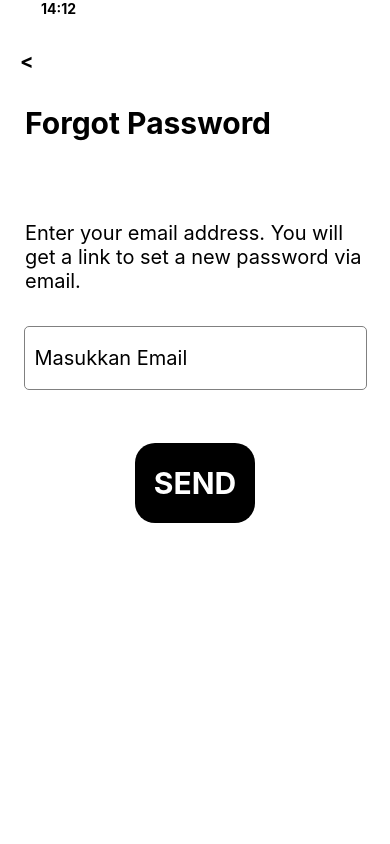
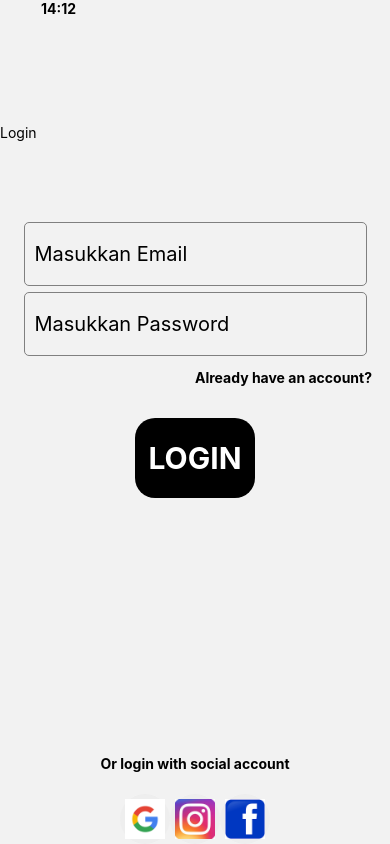
Before and after one commit to nurfadillah014/Nurfadillah-105841108121-Lab1, a React Native app: screen /Login in a window 390 px wide. Built offline with nearby package versions, Linux system fonts and the light colour scheme.

Commit message:
navigation dan tasbar

```diff
--- a/App.js
+++ b/App.js
@@ -1,49 +1,30 @@
-import { Text, View, Image } from 'react-native'
-import React from 'react'
-import TextInputCostum from './component/textinput/textinput'
-import ButtonCostum from './component/button/button'
+import * as React from 'react';
+import {View, Text, Button} from 'react-native';
+import {NavigationContainer} from '@react-navigation/native';
+import {createNativeStackNavigator} from '@react-navigation/native-stack';
+import Login from './Login'
 
-const App =() => {
-  return(
-     <View style = {{flex : 1}}>
-      <View style = {{
-        flexbox : 1, justifyContent : 'flex-end', justifyContent : 'space-between', height : 141
-      }}>
-        <Text style ={{
-          fontWeight : 'bold', marginLeft : 41
-        }}>
-          14:12
-        </Text>
-        <Text style ={{
-          fontSize : 20, fontWeight : 'bold', marginLeft : 20
-        }}>
-          {'<'}
-        </Text>
-        <Text style ={{
-          fontSize : 30, fontWeight : 'bold', marginLeft : 25
-        }}>
-          Forgot Password
-        </Text>
-     </View>
 
-     <View style ={{
-      flex : 1, flexDirection : 'column', alignItems : 'center', marginTop : 80,
-     }}>
-      <Text style ={{
-          fontSize : 20, marginLeft : 25, marginRight : 25, marginBottom : 30
-        }}>Enter your email address. You will get a link to set a new password via email.
-        </Text>
-      <TextInputCostum name = "Email"/>
-      <Text style={{
-        marginBottom : 50
-      }}>
-      </Text>
-      <ButtonCostum text = "SEND" color= 'black' borde= {31} />
-
-     </View>
-
-</View>
-  )
+function HomeScreen({navigation}) {
+  return (
+    <View style={{ flex: 1, alignItems: 'center', justifyContent: 'center'}}>
+      <Text>Home Screen</Text>
+      <Button title= 'Ke Halaman Login' onPress={() => navigation.navigate('Login')}/>
+    </View>
+  );
 }
 
-export default App
+const Stack = createNativeStackNavigator();
+
+function App() {
+  return(
+    <NavigationContainer>
+      <Stack.Navigator>
+        <Stack.Screen name="Home" component={HomeScreen} options={{headerShown: false}} />
+        <Stack.Screen name="Login" component={Login} options={{headerShown: false}} />
+      </Stack.Navigator>
+    </NavigationContainer>
+  );
+}
+
+export default App;
--- /dev/null
+++ b/Login.js
@@ -0,0 +1,83 @@
+import { Text, View, Image } from 'react-native'
+import React from 'react'
+import TextInputCostum from './component/textinput/textinput'
+import ButtonCostum from './component/button/button'
+
+const App =() => {
+  return(
+     <View style = {{flex : 1}}>
+      <View style = {{
+        flexbox : 1, justifyContent : 'flex-end', justifyContent : 'space-between', height : 141
+      }}>
+        <Text style ={{
+          fontWeight : 'bold', marginLeft : 41
+        }}>
+          14:12
+        </Text>
+        <Text syle ={{
+          fontSize : 20, fontWeight : 'bold', marginLeft : 20
+        }}>
+          Login
+        </Text>
+     </View>
+
+     <View style ={{
+      flex : 1, flexDirection : 'column', alignItems : 'center', marginTop : 78,
+     }}>
+      <TextInputCostum name = "Email"/>
+      <TextInputCostum name = "Password"/>
+      <Text style ={{
+        fontSize : 14, fontWeight : 'bold', marginTop : 10, marginBottom : 32, textAlign : 'right', marginLeft : 177
+      }}>
+        Already have an account?
+      </Text>
+      <ButtonCostum text = "LOGIN" color= 'black' borderRadius= {31}/>
+
+
+     </View>
+
+     <View style ={{
+      flext : 1, alignItems : 'center', justifyContent : 'flex-start',
+     }}>
+      <Text style ={{
+        fontWeight : 'bold', marginTop : 300
+      }}>
+        Or login with social account
+      </Text>
+     <View style ={{
+      flex : 1,
+      flexDirection : 'row', justifyContent : 'space-evenly', marginTop : 22
+     }}>
+       <View style ={{
+        backgroundColor : '#eeeeee', borderRadius : 60, justifyContent : 'center', width : 50, height : 50, alignItems : 'center'
+      }}>
+        <Image source={require('./Google.png') }
+        style={{ width : 40, height : 40, alignItems : 'center'
+        }}/>
+      </View>
+
+
+      <View style ={{
+        backgroundColor : '#eeeeee', borderRadius : 60, justifyContent : 'center', width : 50, height : 50, alignItems : 'center'
+      }}>
+        <Image source={require('./IG.png') }
+        style={{ width : 40, height : 40, alignItems : 'center'
+        }}/>
+      </View>
+
+      <View style ={{
+        backgroundColor : '#eeeeee', borderRadius : 60, justifyContent : 'center', width : 50, height : 50, alignItems : 'center'
+      }}>
+        <Image source={require('./FB.png') }
+        style={{ width : 40, height : 40, alignItems : 'center'
+        }}/>
+      </View>
+
+    </View>
+  </View>
+
+</View>
+  )
+}
+
+export default App
```
Also changed, not shown: Send.js (added, +49 -0 lines), SignUp.js (added, +81 -0 lines), package.json (+7 -3 lines), 1 other file (tests, documents, lock files or other folders).
